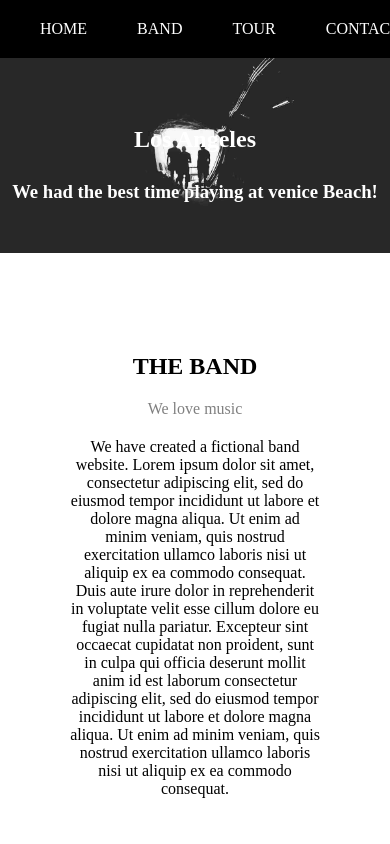
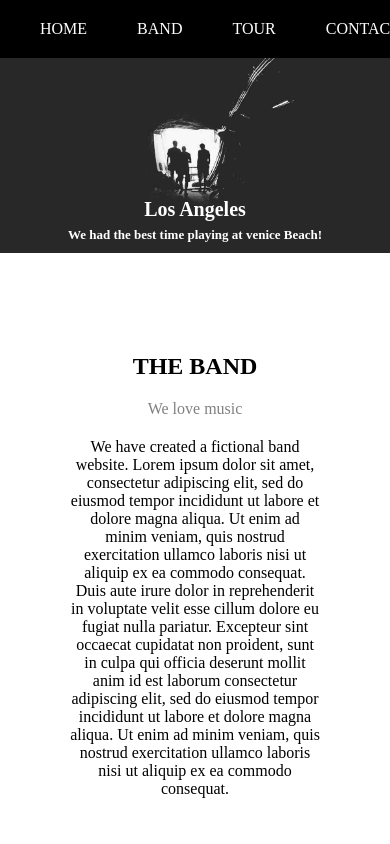
Before and after one commit to ThamaraiSelvan682/tour_webpage, a plain HTML site: page index.html in a window 390 px wide. Shown: the top 844 px of the page. Drawn offline with Linux system fonts and the light colour scheme.

Commit message:
update
update media

```diff
--- a/css/style.css
+++ b/css/style.css
@@ -625,3 +625,35 @@ input#btn-submit {
 .icons {
   margin-bottom: 20px;
 }
+
+
+
+/* Responsive design */
+
+/* // Extra small devices (portrait phones, less than 576px) */
+@media (max-width: 575.98px) {
+
+  /* Los angels image section*/
+  .section1 h2 {
+    /* position: absolute; */
+    bottom: 32px;
+    color: white;
+    font-size: 20px;
+
+  }
+
+  .section1 h3 {
+    /* position: absolute; */
+    bottom: 10px;
+    color: white;
+    font-size: 13px;
+  }
+
+
+
+
+
+  .images1 {
+    flex-basis: 100%;
+  }
+}
```
